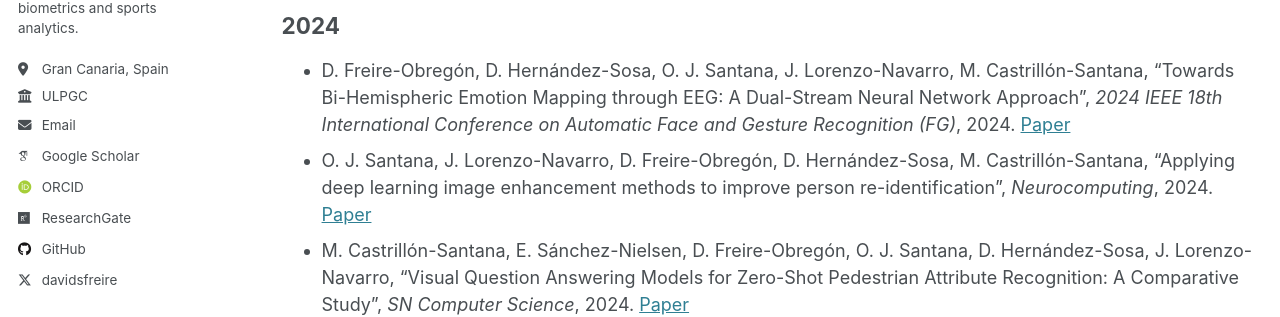
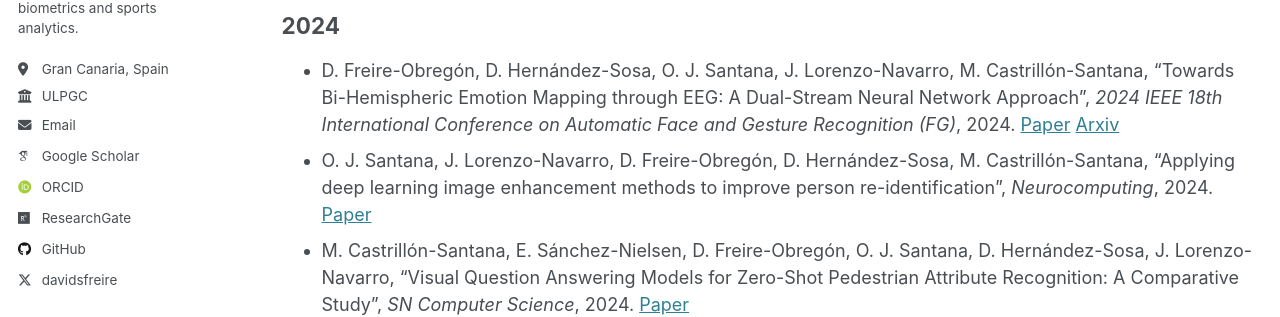
Before and after one commit to davidfreire/davidfreire.github.io, a Jekyll site: the page built from _pages/publications.md, in a window 1280 px wide and 900 px high. Shown: the part 374-691 px from the top of the window. Built offline with Jekyll 4.4.1, drawn with Linux system fonts in a browser that asks for light colours; some web fonts are replaced.

Commit message:
Update publications.md

```diff
--- a/_pages/publications.md
+++ b/_pages/publications.md
@@ -18,8 +18,8 @@ redirect_from:
 
 
 ## 2024
-- D. Freire-Obregón, D. Hernández-Sosa, O. J. Santana, J. Lorenzo-Navarro, M. Castrillón-Santana, "Towards Bi-Hemispheric Emotion Mapping through EEG: A Dual-Stream Neural Network Approach", *2024 IEEE 18th International Conference on Automatic Face and Gesture Recognition (FG)*, 2024. [Paper](#)
-- O. J. Santana, J. Lorenzo-Navarro, D. Freire-Obregón, D. Hernández-Sosa, M. Castrillón-Santana, "Applying deep learning image enhancement methods to improve person re-identification", *Neurocomputing*, 2024. [Paper](#)
+- D. Freire-Obregón, D. Hernández-Sosa, O. J. Santana, J. Lorenzo-Navarro, M. Castrillón-Santana, "Towards Bi-Hemispheric Emotion Mapping through EEG: A Dual-Stream Neural Network Approach", *2024 IEEE 18th International Conference on Automatic Face and Gesture Recognition (FG)*, 2024. <a href="https://ieeexplore.ieee.org/document/10581965" target="_blank">Paper</a> <a href="https://arxiv.org/abs/2405.09551" target="_blank">Arxiv</a>
+- O. J. Santana, J. Lorenzo-Navarro, D. Freire-Obregón, D. Hernández-Sosa, M. Castrillón-Santana, "Applying deep learning image enhancement methods to improve person re-identification", *Neurocomputing*, 2024.  <a href="https://www.sciencedirect.com/science/article/pii/S0925231224007823" target="_blank">Paper</a>
 - M. Castrillón-Santana, E. Sánchez-Nielsen, D. Freire-Obregón, O. J. Santana, D. Hernández-Sosa, J. Lorenzo-Navarro, "Visual Question Answering Models for Zero-Shot Pedestrian Attribute Recognition: A Comparative Study", *SN Computer Science*, 2024. <a href="https://link.springer.com/article/10.1007/s42979-024-02985-0" target="_blank">Paper</a>
 - F. Narducci, P. Dondi, D. Freire-Obregón, F. Pop, "Introduction to the special issue on “Computer vision solutions for part-based image analysis and classification (CV_PARTIAL)”", *Pattern Recognition Letters*, 2024. [Paper](#)
 - J. Salas-Cáceres, J. Lorenzo-Navarro, D. Freire-Obregón, M. Castrillón-Santana, "Multimodal emotion recognition based on a fusion of audiovisual information with temporal dynamics", *Multimedia Tools and Applications*, 2024.  <a href="https://link.springer.com/article/10.1007/s11042-024-20227-6" target="_blank">Paper</a>
```
